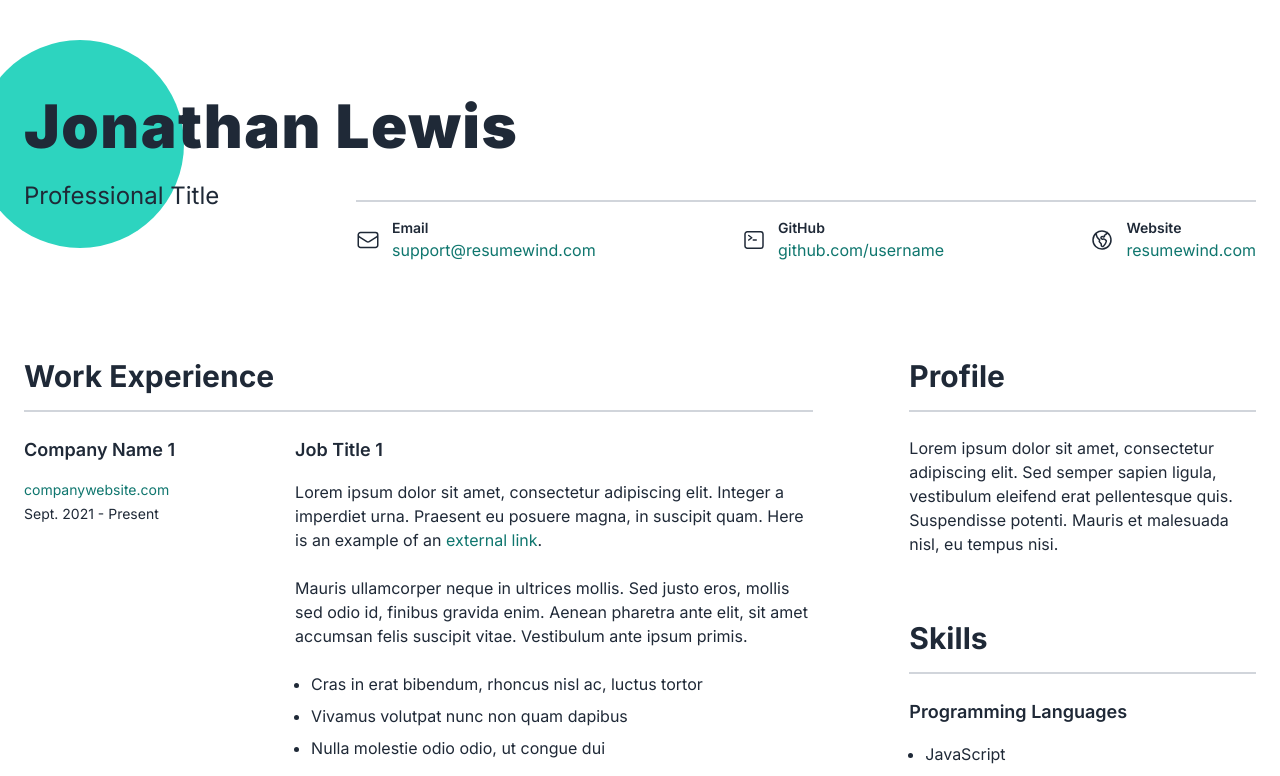
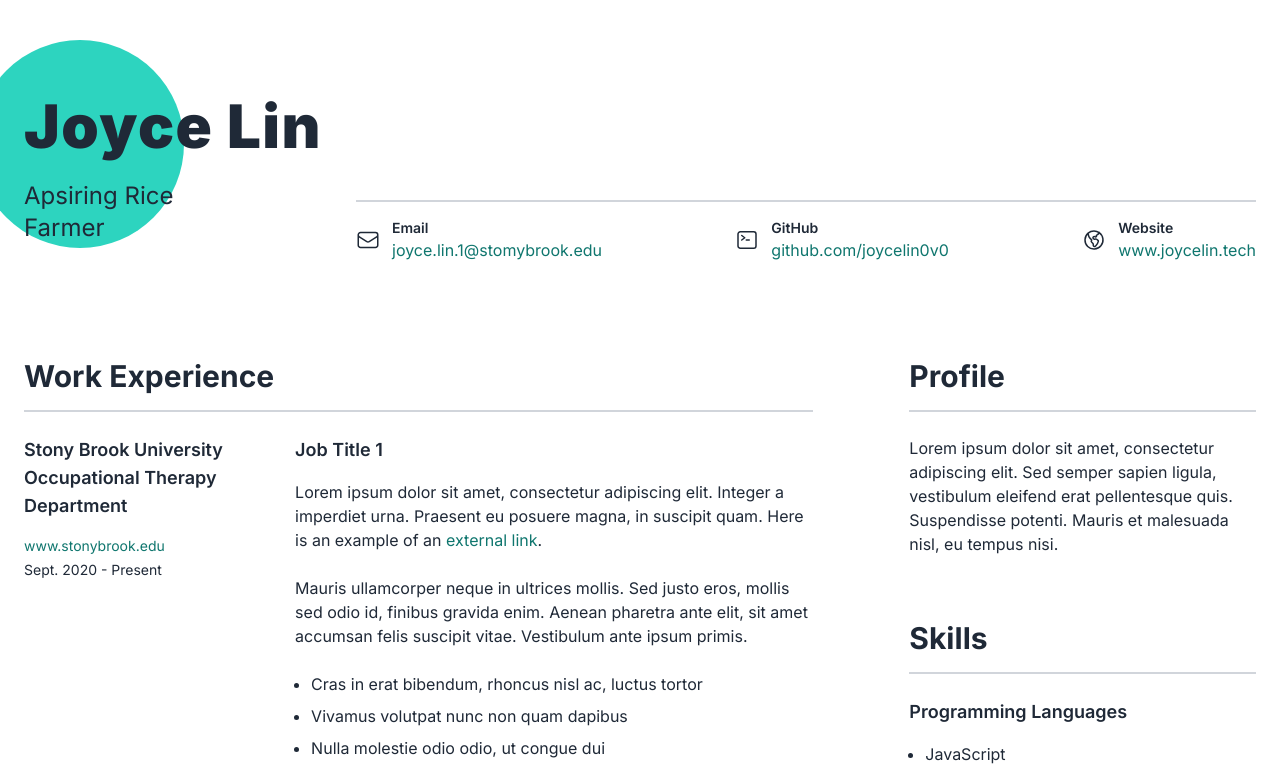
Before and after one commit to joyc3lin/my-resume-page, a Flask app: page / in a window 1280 px wide. Shown: the top 776 px of the page. Run offline with Flask 3, Linux system fonts and the light colour scheme.

Commit message:
edited resume

```diff
--- a/templates/home.html
+++ b/templates/home.html
@@ -5,10 +5,10 @@
     <meta name="viewport" content="width=device-width, initial-scale=1.0" />
 
     <!-- Update Your Name -->
-    <title>Jonathan Lewis - Resume</title>
+    <title>Joyce Lin - Resume</title>
 
     <!-- Update Description -->
-    <meta name="description" content="Jonathan Lewis - Resume" />
+    <meta name="description" content="Joyce Lin - Resume" />
 
     <!-- Custom Fonts -->
     <link rel="preconnect" href="https://fonts.googleapis.com" />
@@ -30,13 +30,13 @@
       <div class="py-20 lg:py-24 px-6 mx-auto max-w-7xl">
         <div class="relative">
           <!-- Your Name -->
-          <h1>Jonathan Lewis</h1>
+          <h1>Joyce Lin</h1>
 
           <div
             class="relative grid grid-cols-1 lg:grid-cols-4 gap-10 xl:gap-24 z-10"
           >
             <!-- Your Title -->
-            <h2>Professional Title</h2>
+            <h2>Apsiring Rice Farmer</h2>
 
             <div
               class="lg:flex lg:justify-between grid-3 xl:grid-3 lg:col-span-3 gap-4 mt-5 pt-4 border-t-2 border-gray-300"
@@ -63,11 +63,11 @@
                   <p class="mb-0 font-semibold text-sm">Email</p>
                   <p class="mb-0">
                     <a
-                      href="mailto:support@resumewind.com"
+                      href="joyce.lin.1@stonybrook.edu"
                       target="_blank"
                       rel="noreferrer"
                     >
-                      support@resumewind.com
+                      joyce.lin.1@stomybrook.edu
                     </a>
                   </p>
                 </div>
@@ -95,11 +95,11 @@
                   <p class="mb-0 font-semibold text-sm">GitHub</p>
                   <p class="mb-0">
                     <a
-                      href="https://github.com/username"
+                      href="https://github.com/joycelin0v0"
                       target="_blank"
                       rel="noreferrer"
                     >
-                      github.com/username
+                      github.com/joycelin0v0
                     </a>
                   </p>
                 </div>
@@ -127,11 +127,11 @@
                   <p class="mb-0 font-semibold text-sm">Website</p>
                   <p class="mb-0">
                     <a
-                      href="https://resumewind.com"
+                      href="https://joycelin.tech"
                       target="_blank"
                       rel="noreferrer"
                     >
-                      resumewind.com
+                      www.joycelin.tech
                     </a>
                   </p>
                 </div>
@@ -152,17 +152,17 @@
             <div class="grid-3 gap-x-6">
               <div>
                 <!-- Company 1 -->
-                <h4 class="mb-1 lg:mb-4">Company Name 1</h4>
+                <h4 class="mb-1 lg:mb-4">Stony Brook University Occupational Therapy Department</h4>
                 <p class="text-sm mb-1">
                   <a
-                    href="https://resumewind.com/"
+                    href="https://www.stonybrook.edu/"
                     target="_blank"
                     rel="noreferrer"
                   >
-                    companywebsite.com
+                    www.stonybrook.edu
                   </a>
                 </p>
-                <p class="text-sm">Sept. 2021 - Present</p>
+                <p class="text-sm">Sept. 2020 - Present</p>
               </div>
 
               <div class="lg:col-span-2">
```
